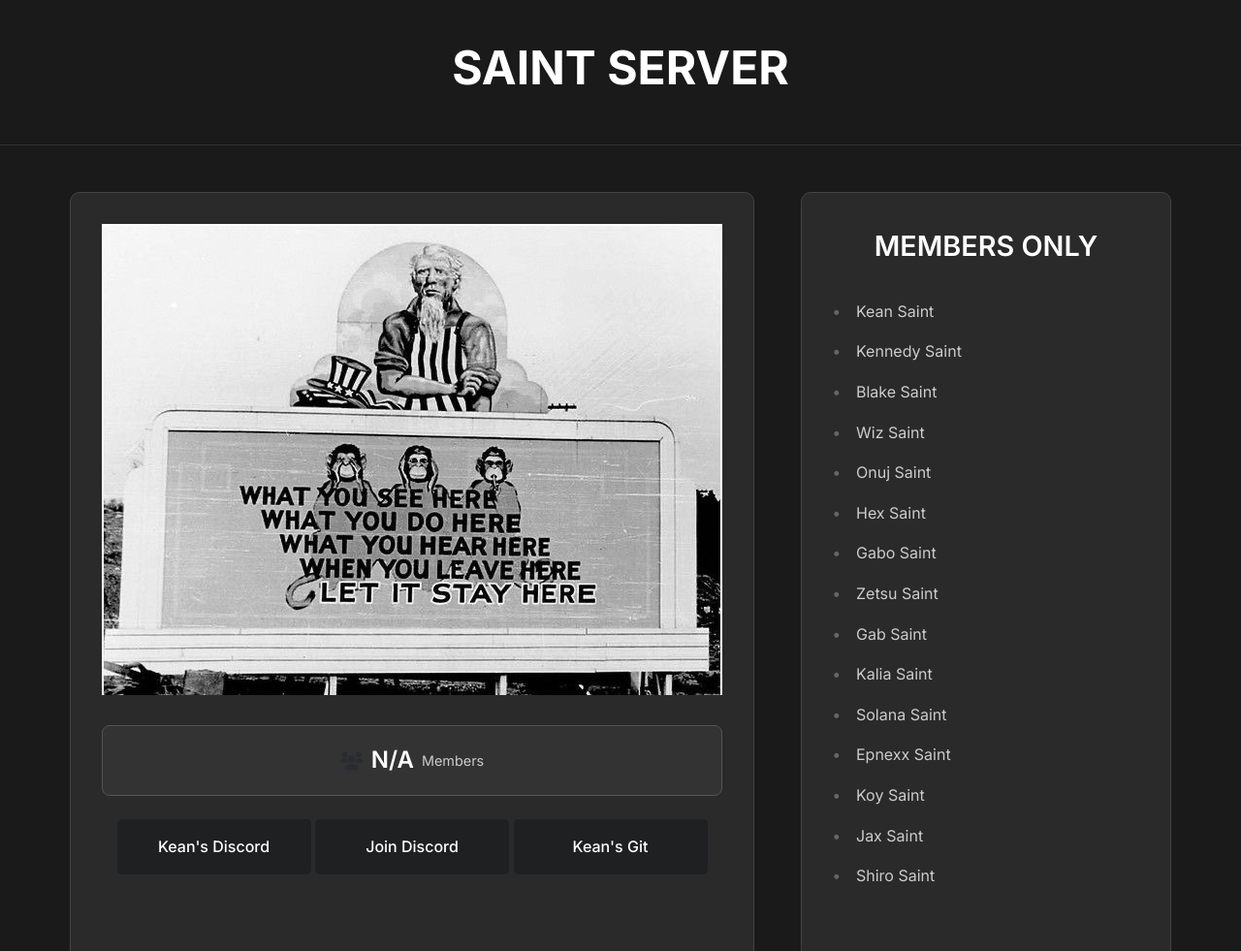
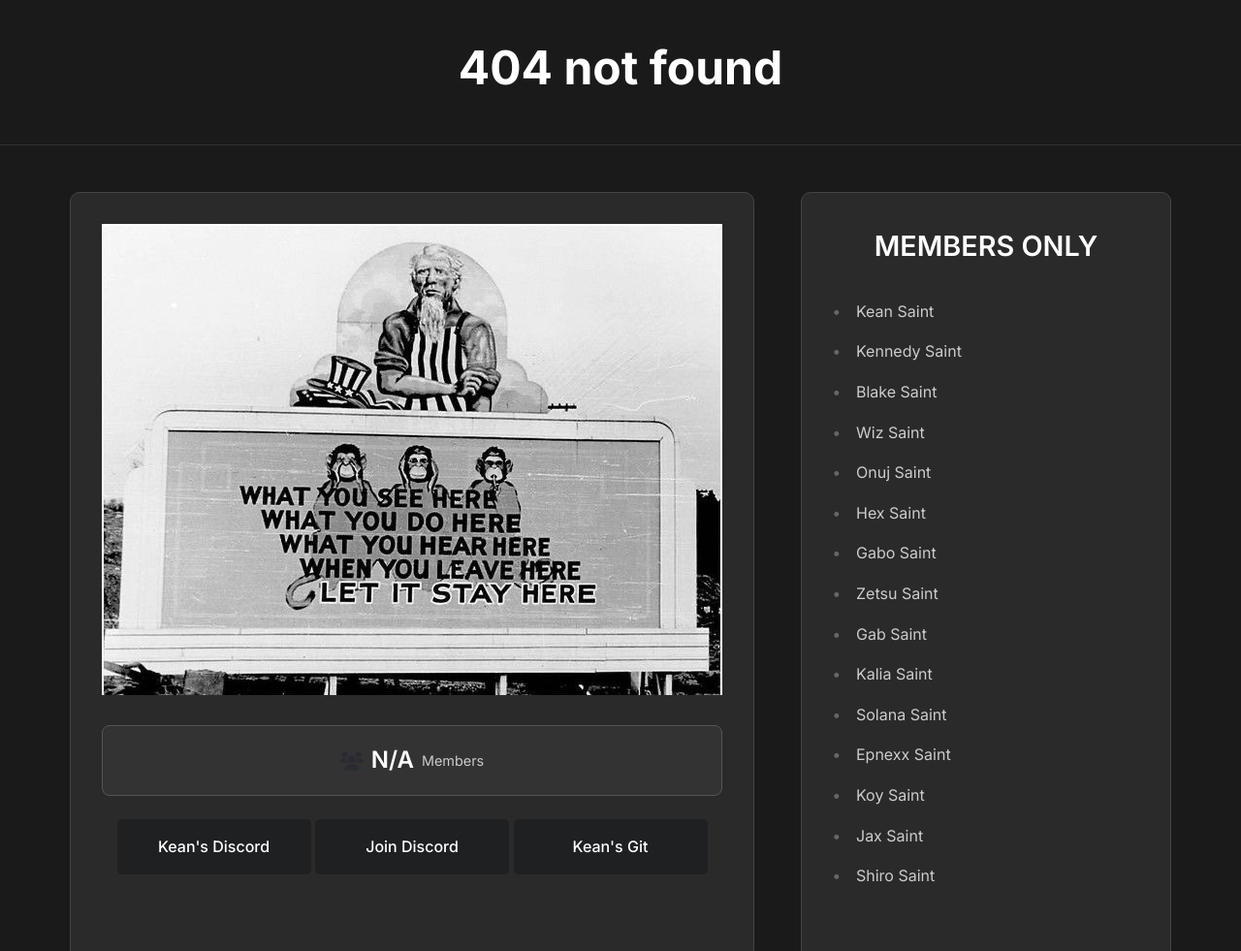
Before and after one commit to Anonymouseer/SAINTWEBSITE, a plain HTML site: page index.html in a window 1280 px wide. Shown: the top 981 px of the page at 97% size. Drawn offline with Linux system fonts and the light colour scheme; no server answers.

Commit message:
Update index.html

```diff
--- a/index.html
+++ b/index.html
@@ -17,7 +17,7 @@
     <header class="header">
         <div class="header-content">
             <div class="main-title">
-                <h1>SAINT SERVER</h1>
+                <h1>404 not found</h1>
                 <p class="tagline"></p>
             </div>
         </div>
```
